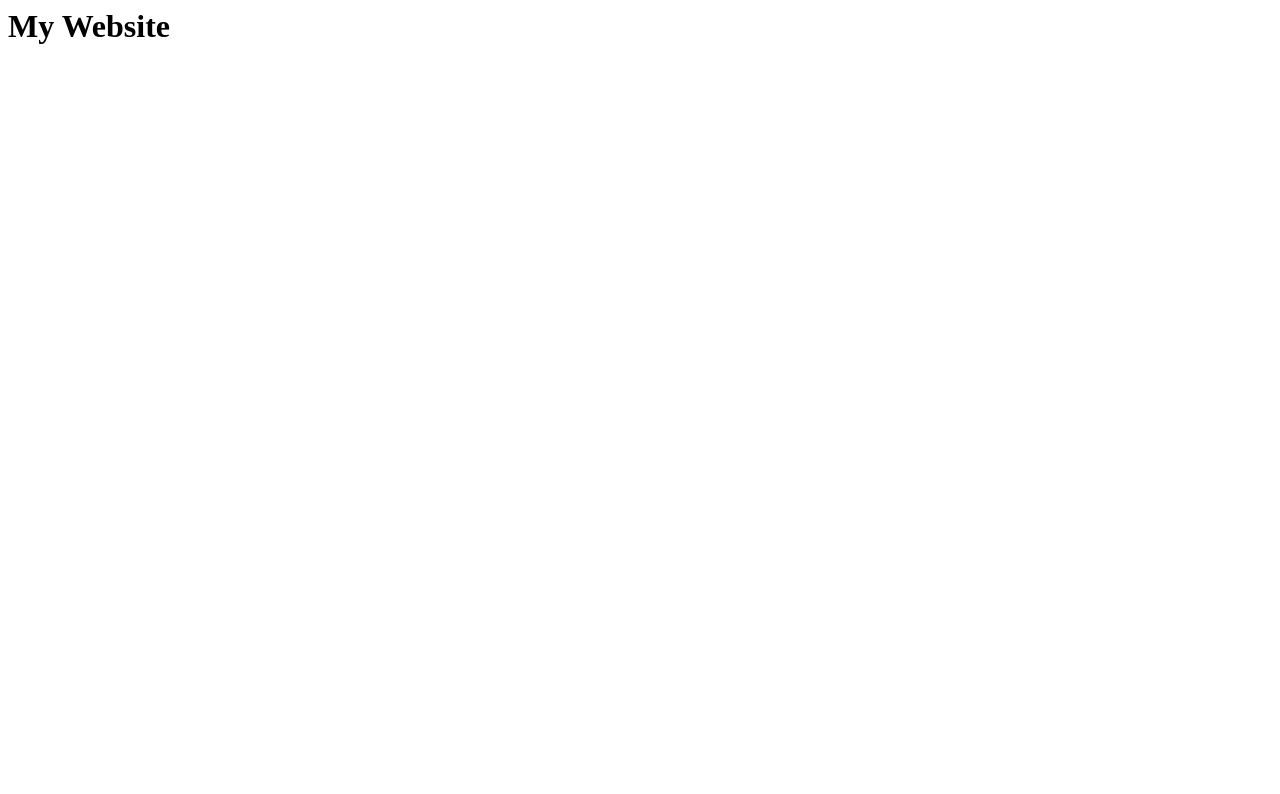
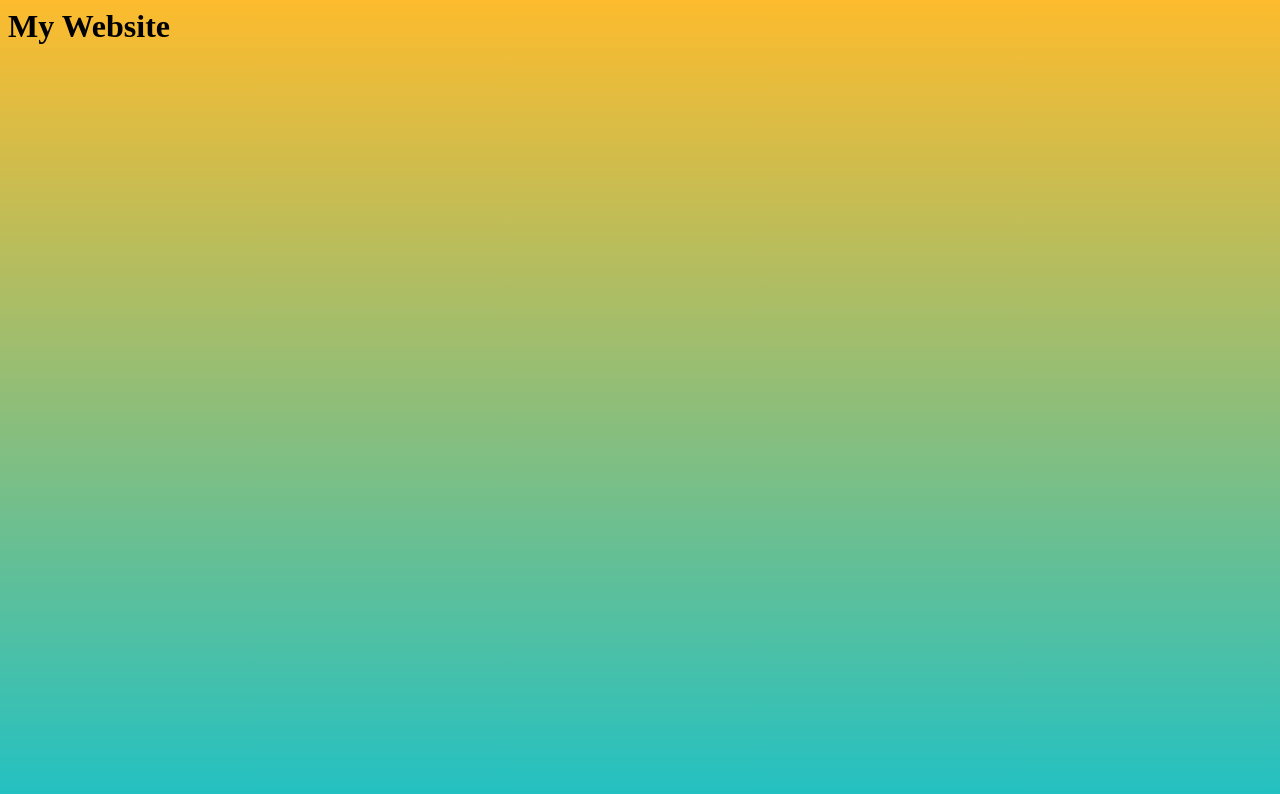
Before and after one commit to Zainisawesome/Year7ComputingWebsite, a plain HTML site: page index.html in a window 1280 px wide. Drawn offline with Linux system fonts and the light colour scheme.

Commit message:
Update index.html
changed background colour

```diff
--- a/index.html
+++ b/index.html
@@ -1,8 +1,13 @@
 <html>
 
-</html>
 <head>
+<style>
 
+body {
+            background-color: rgb(250, 217, 5);
+background: linear-gradient(0deg, rgba(34,193,195,1) 0%, rgba(253,187,45,1) 100%);
+  }
+</style>
 
 </head>
 <body>
@@ -11,3 +16,4 @@
 
 
 </body>
+</html>
```
